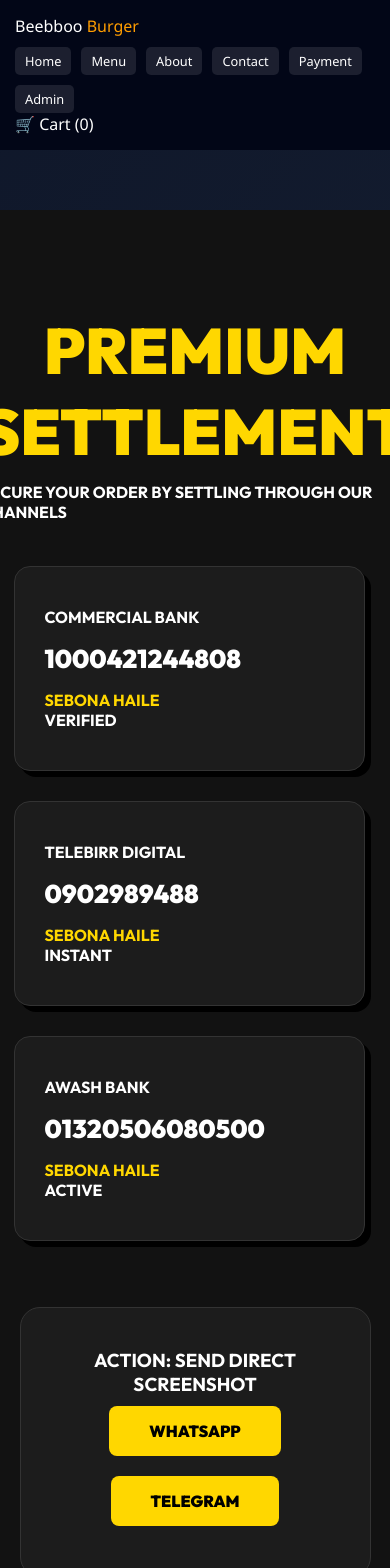
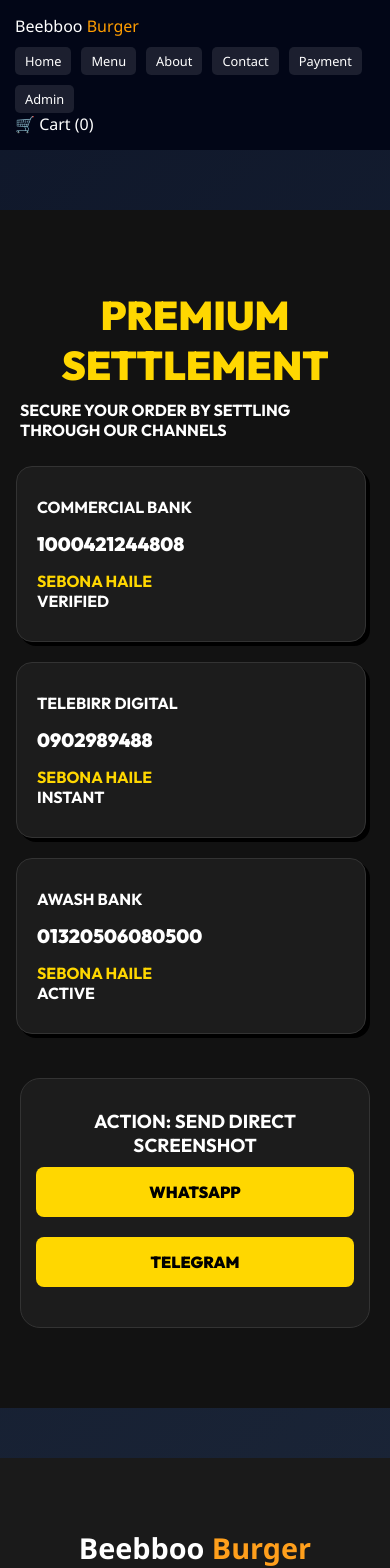
Before and after one commit to sebona9888/beebboo-burger, a React (Vite) app: page /payment in a window 390 px wide. Shown: the top 1568 px of the page. Built offline with nearby package versions, Linux system fonts and the light colour scheme.

Commit message:
Moved navbar to left and fixed mobile text size

```diff
--- a/src/Pages/Payment/Payment.css
+++ b/src/Pages/Payment/Payment.css
@@ -83,4 +83,53 @@
   text-decoration: none;
   font-weight: 900;
   border-radius: 8px;
+}/* --- ONLY MOBILE READABILITY FIX --- */
+@media (max-width: 768px) {
+  .payment-page-onyx {
+    padding: 80px 20px;
+    /* Iskiiriinii dhiphaaf padding xiqqeessineerra */
+  }
+
+  .header-onyx h1 {
+    font-size: 2.5rem;
+    /* Title-ni akka hin cinne hamma isaa hir'isneerra */
+  }
+
+  .onyx-grid {
+    grid-template-columns: 1fr;
+    /* Kardiwwan gadi akka hiriiran godha */
+    gap: 20px;
+    margin-top: 30px;
+  }
+
+  .onyx-inner {
+    padding: 30px 20px;
+    /* Keessoo kardii dhiphisneerra */
+    transform: translate(-4px, -4px);
+    /* 3D effect-sa silkii irratti xiqqeessineerra */
+  }
+
+  .onyx-card:hover .onyx-inner {
+    transform: translate(-6px, -6px);
+  }
+
+  .onyx-number {
+    font-size: 1.2rem;
+    /* Lakkoofsi kardiirratti akka sirriitti dubbifamu */
+  }
+
+  .onyx-verification {
+    margin-top: 40px;
+  }
+
+  .onyx-verify-inner {
+    padding: 30px 15px;
+  }
+
+  .onyx-btn {
+    width: 100%;
+    /* Batoonni silkii irratti guutuu akka ta'an */
+    margin: 10px 0;
+    box-sizing: border-box;
+  }
 }
```
